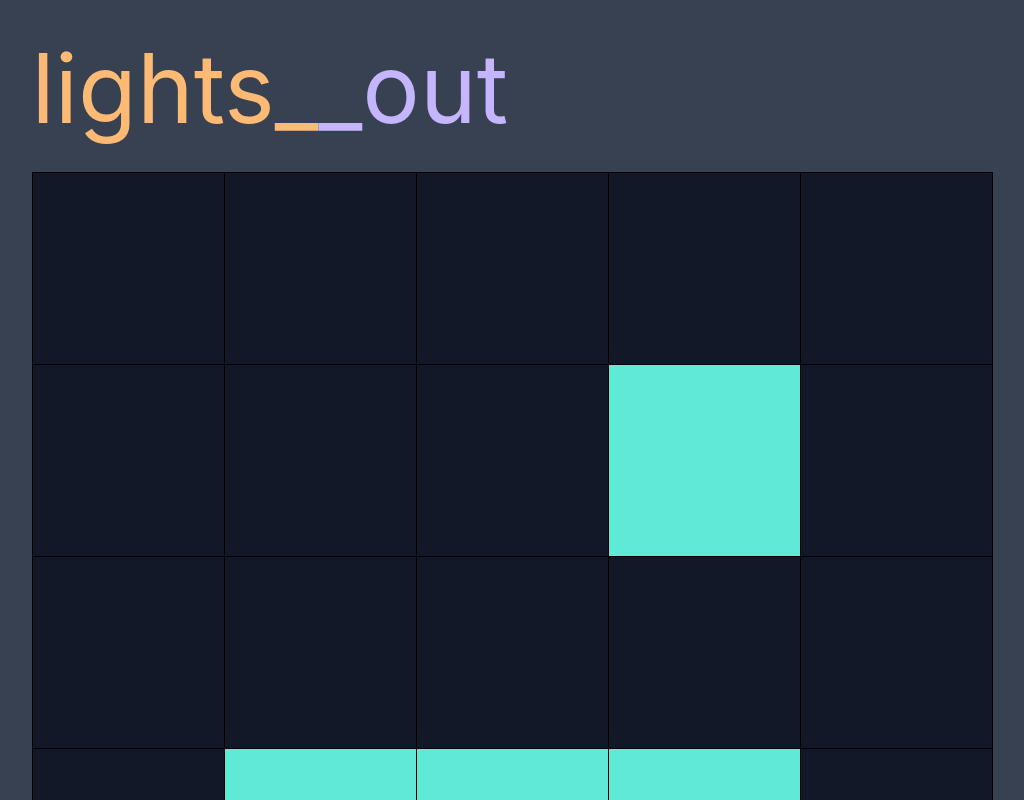
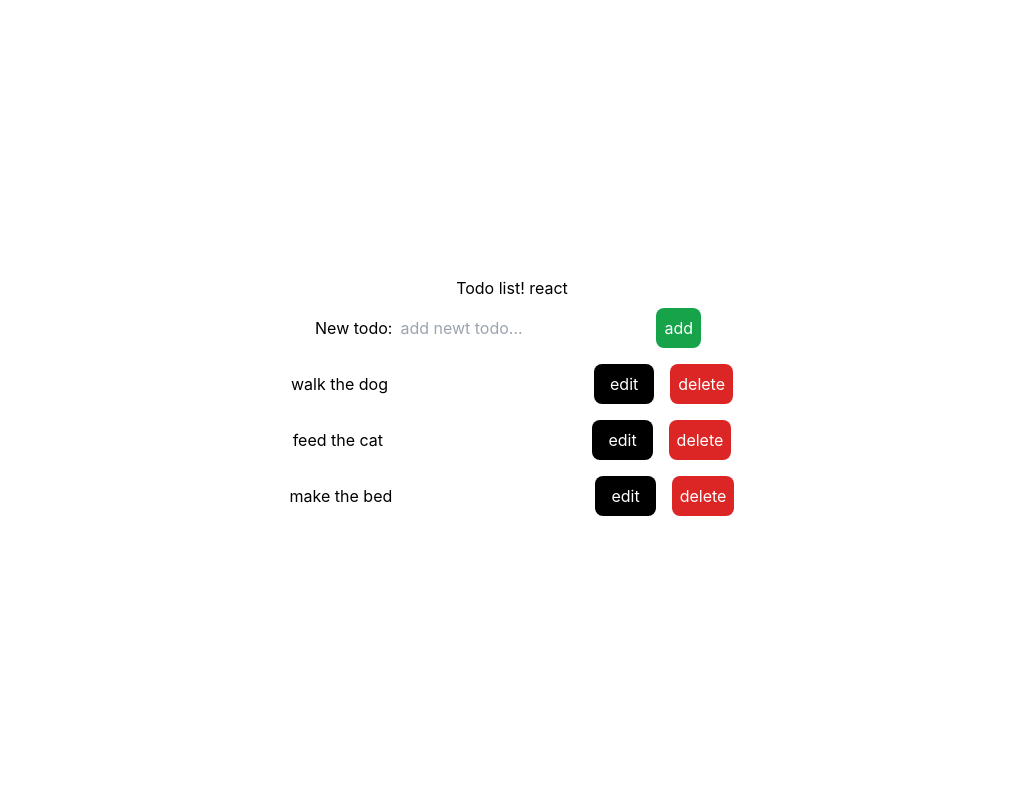
Before and after one commit to fajllo/learning-react, a React (Create React App) app: page / in a window 1280 px wide. Shown: the top 800 px of the page, without its empty margins (128-1152 px from the left). Built offline with nearby package versions, Linux system fonts and the light colour scheme.

Commit message:
adding new task fuctionality

```diff
--- a/src/App.js
+++ b/src/App.js
@@ -1,10 +1,9 @@
-import Board from "./Board";
+import TodoList from "./TodoList";
+
 function App() {
   return (
-    <div className="App flex w-screen flex-col items-center bg-gray-700 min-h-screen">
-      <div className=" mt-10 flex flex-col items-center">
-        <Board key={1} />
-      </div>
+    <div>
+      <TodoList></TodoList>
     </div>
   );
 }
--- a/src/NewTodoForm.js
+++ b/src/NewTodoForm.js
@@ -1,11 +1,36 @@
-import React, { Component } from 'react'
+import React, { Component } from "react";
 
 export default class NewTodoForm extends Component {
-    render() {
-        return (
-            <div>
+  state = { task: "" };
+  handleChange = evt => {
+    this.setState({ [evt.target.name]: evt.target.value });
+  };
+  handleSubmit = evt => {
+    evt.preventDefault();
+    this.props.addTodo(this.state);
+    this.setState({ task: "" });
+  };
 
-            </div>
-        )
-    }
+  render() {
+    return (
+      <div>
+        <form onSubmit={this.handleSubmit}>
+          <label htmlFor="task" className="mr-2">
+            New todo:
+          </label>
+          <input
+            type="text"
+            id="task "
+            name="task"
+            placeholder="add newt todo..."
+            value={this.state.task}
+            onChange={this.handleChange}
+          />
+          <button className="text-white bg-green-600 p-2 m-2 rounded-lg">
+            add
+          </button>
+        </form>
+      </div>
+    );
+  }
 }
--- a/src/Todo.js
+++ b/src/Todo.js
@@ -1,11 +1,20 @@
-import React, { Component } from 'react'
+import React, { Component } from "react";
 
 export default class Todo extends Component {
-    render() {
-        return (
-            <div>
-
-            </div>
-        )
-    }
+  render() {
+    return (
+      <div className=" Todo flex gap-2 w-full justify-around">
+        <li className="py-2 m-2"> {this.props.task}</li>
+        <div>
+          {" "}
+          <button className="text-white bg-black py-2 px-4 m-2 rounded-lg">
+            edit
+          </button>
+          <button className="text-white bg-red-600 p-2 m-2 rounded-lg">
+            delete
+          </button>
+        </div>
+      </div>
+    );
+  }
 }
--- a/src/TodoList.js
+++ b/src/TodoList.js
@@ -1,7 +1,25 @@
 import React, { Component } from "react";
-
+import Todo from "./Todo";
+import NewTodoForm from "./NewTodoForm";
 export default class TodoList extends Component {
+  state = {
+    todos: [
+      { task: "walk the dog" },
+      { task: "feed the cat" },
+      { task: "make the bed " },
+    ],
+  };
+  create = newTodo => {
+    this.setState({ todos: [...this.state.todos, newTodo] });
+  };
   render() {
-    return <div></div>;
+    const todos = this.state.todos.map(todo => <Todo task={todo.task}></Todo>);
+    return (
+      <div className="TodoList flex flex-col justify-center items-center h-screen w-screen">
+        <h1>Todo list! react</h1>
+        <NewTodoForm addTodo={this.create} />
+        <ul className="w-full md:w-1/2">{todos}</ul>
+      </div>
+    );
   }
 }
```
